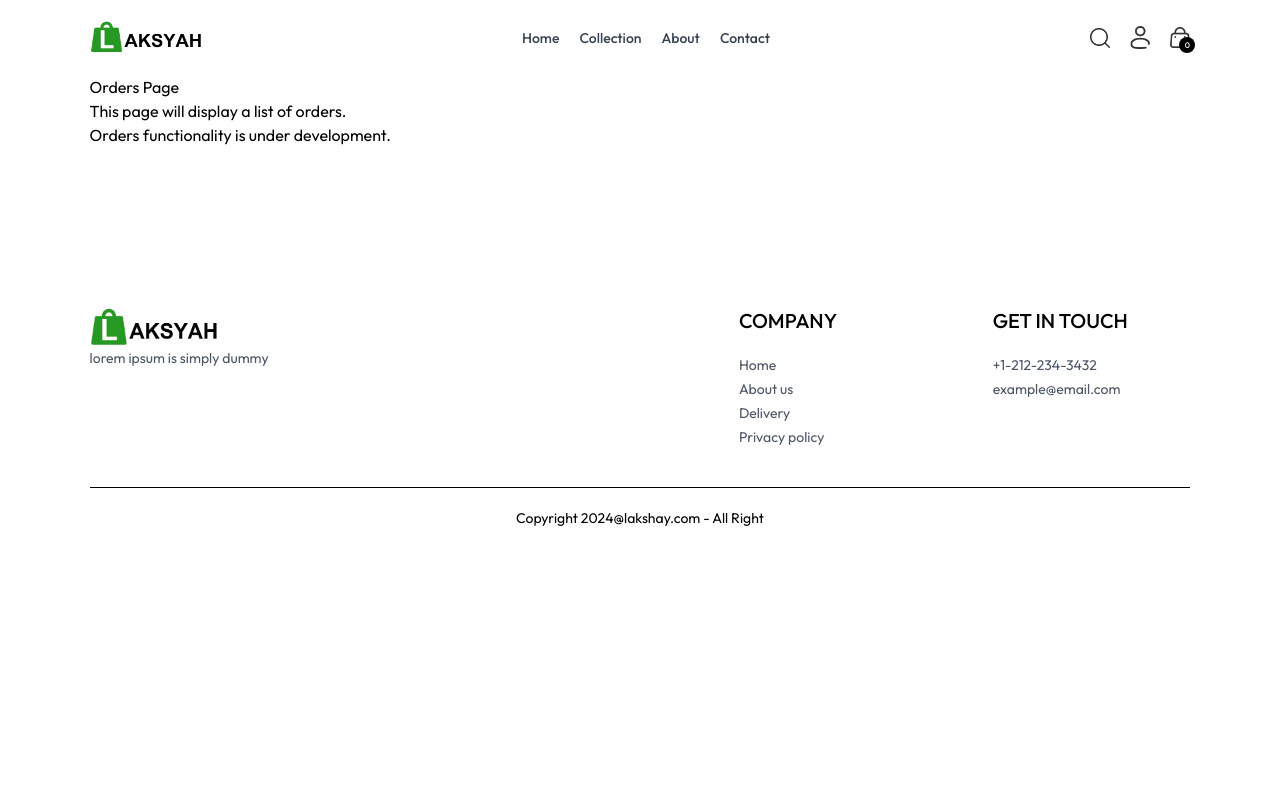
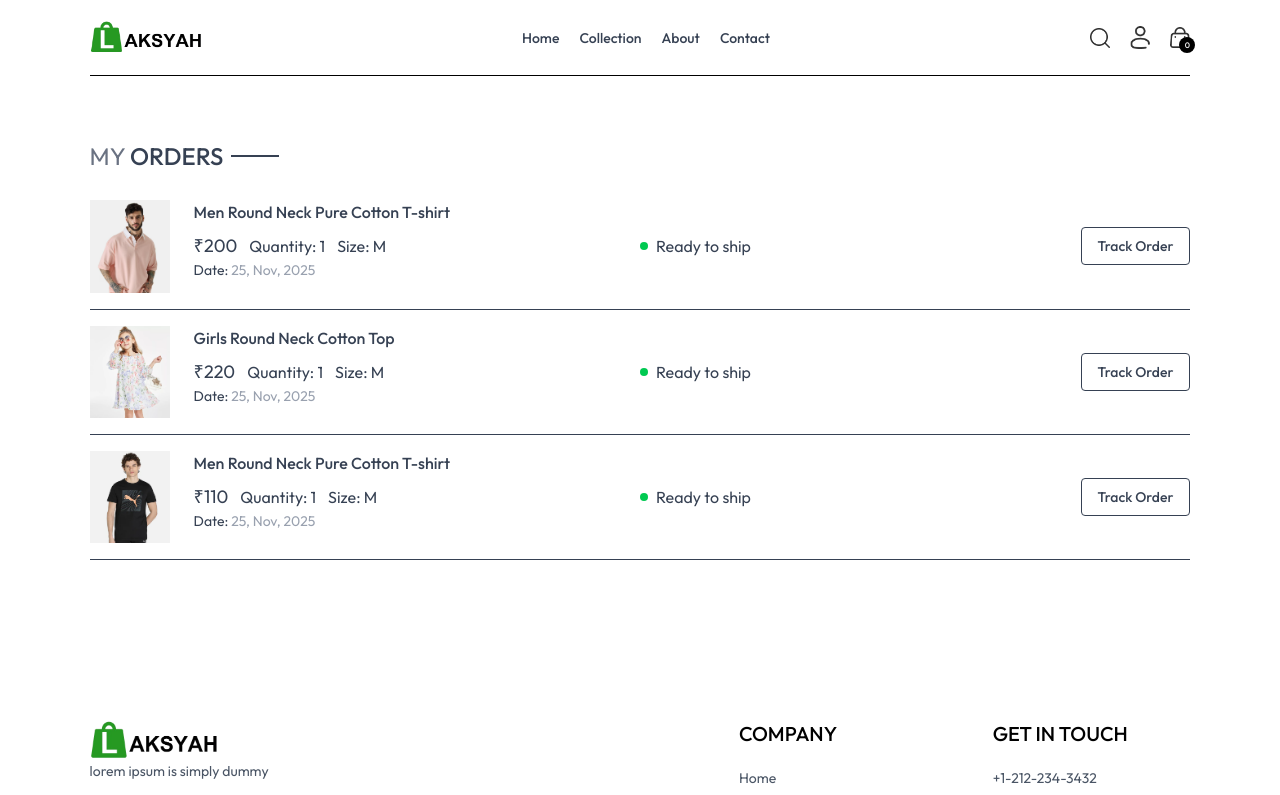
Before and after one commit to Abhinand-SD/laksyah-trends-ecommerce, a React (Vite) app: page /orders in a window 1280 px wide. Shown: the top 795 px of the page. Built offline with nearby package versions, Linux system fonts and the light colour scheme.

Commit message:
add orders page with demmy data

```diff
--- a/src/components/Navbar.jsx
+++ b/src/components/Navbar.jsx
@@ -43,7 +43,7 @@
         <img onClick={()=> setShowSearch(!showSearch)} src={assets.search_icon} alt="searchicon" className="w-5 cursor-pointer" />
 
         <div className="group relative">
-          <img src={assets.profile_icon} alt="profileicon" className="w-5 cursor-pointer" />
+          <Link to='/login'><img src={assets.profile_icon} alt="profileicon" className="w-5 cursor-pointer" /></Link>
 
           <div className="group-hover:block hidden absolute dropdown-menu right-0 pt-4">
             <div className="flex flex-col gap-2 w-36 py-3 px-5 bg-slate-100 text-gray-500 rounded">
--- a/src/pages/Cart.jsx
+++ b/src/pages/Cart.jsx
@@ -99,7 +99,7 @@
               <CartTotal />
 
               <div className="w-full text-end">
-                  <button onClick={()=> navigate('/place-order')} className="bg-black text-white text-sm my-8 px-8 py-3"> PROCEED TO CHECKOUT</button>
+                <button onClick={() => navigate('/place-order')} className="bg-black text-white text-sm my-8 px-8 py-3"> PROCEED TO CHECKOUT</button>
               </div>
             </div>
           </div>
--- a/src/pages/Login.jsx
+++ b/src/pages/Login.jsx
@@ -1,10 +1,12 @@
-import React from 'react'
+import React, { useState } from 'react'
 
 const Login = () => {
+
+  const [currentState, setCurrentState] = useState('Sign Up')
   return (
-    <div>
+    <form className='flex flex-col items-center w-[90%]'>
 
-    </div>
+    </form>
   )
 }
 
--- a/src/pages/Orders.jsx
+++ b/src/pages/Orders.jsx
@@ -1,12 +1,48 @@
-import React from 'react'
+import React, { useContext } from 'react'
+import ShopContext from '../context/ShopContext'
+import Title from '../components/Title';
 
 const Orders = () => {
+
+  const { products, currency } = useContext(ShopContext);
   return (
-    <div>
-        <h1>Orders Page</h1>
-        <p>This page will display a list of orders.</p>
-        {/* Future implementation will go here */}
-        <p>Orders functionality is under development.</p>
+    <div className='border-t pt-16'>
+      <div className='text-2xl'>
+        <Title text1={'MY'} text2={'ORDERS'}/>
+      </div>
+
+      <div>
+        {
+          products.slice(1,4).map((item, index) => (
+            <div key={item._id} className='py-4 border-b text-gray-700 flex flex-col md:flex-row md:items-center md:justify-between gap-4'>
+              <div className='flex items-start gap-6 text-sm'>
+                <img className='w-16 sm:w-20' src={item.image[0]} alt=''/>
+                <div>
+                  <p className='sm:text-base font-medium'>{item.name}</p>
+                  <div className='flex items-center gap-3 mt-2 text-base text-gray-700'>
+                    <p className='text-lg'>{currency}{item.price}</p>
+                    <p> Quantity: 1</p>
+                    <p> Size: M</p>
+                  </div>
+
+                  <p>Date: <span className='text-gray-400'>25, Nov, 2025</span></p>
+                </div>
+              </div>
+
+              <div className='md:w-1/2 flex justify-between'>
+                <div className='flex items-center gap-2'>
+                  <p className='min-w-2 h-2 rounded-full bg-green-500'></p>
+                  <p className='text-sm md:text-base'>Ready to ship</p>
+                </div>
+
+                <div>
+                  <button className='border px-4 py-2 text-sm font-medium rounded-sm'>Track Order</button>
+                </div>
+              </div>
+            </div>
+          ))
+        }
+      </div>
 
     </div>
   )
```
Lines whose indentation alone changed are shown as unchanged.
